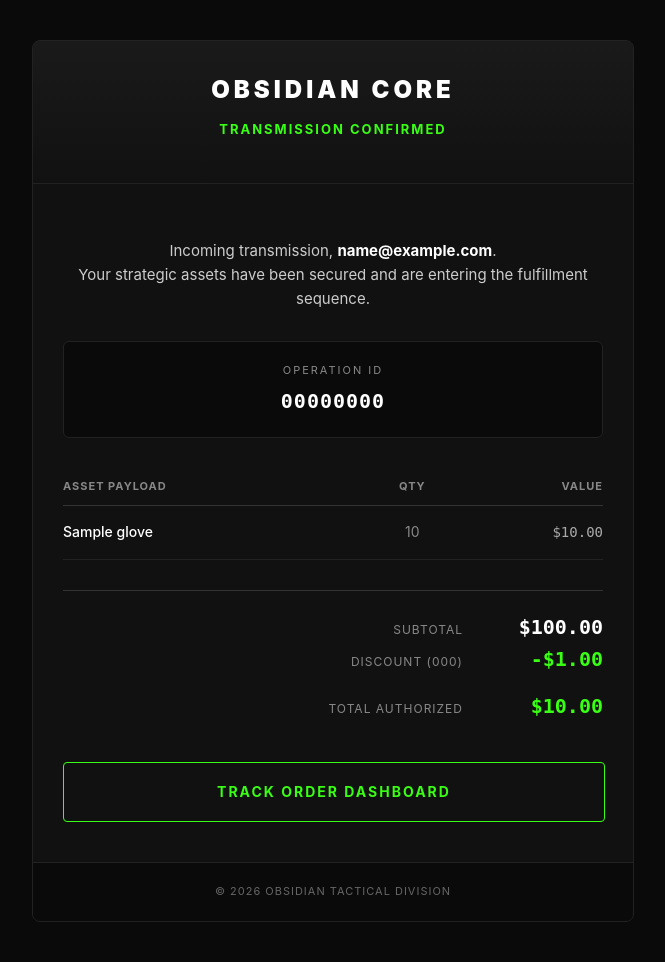
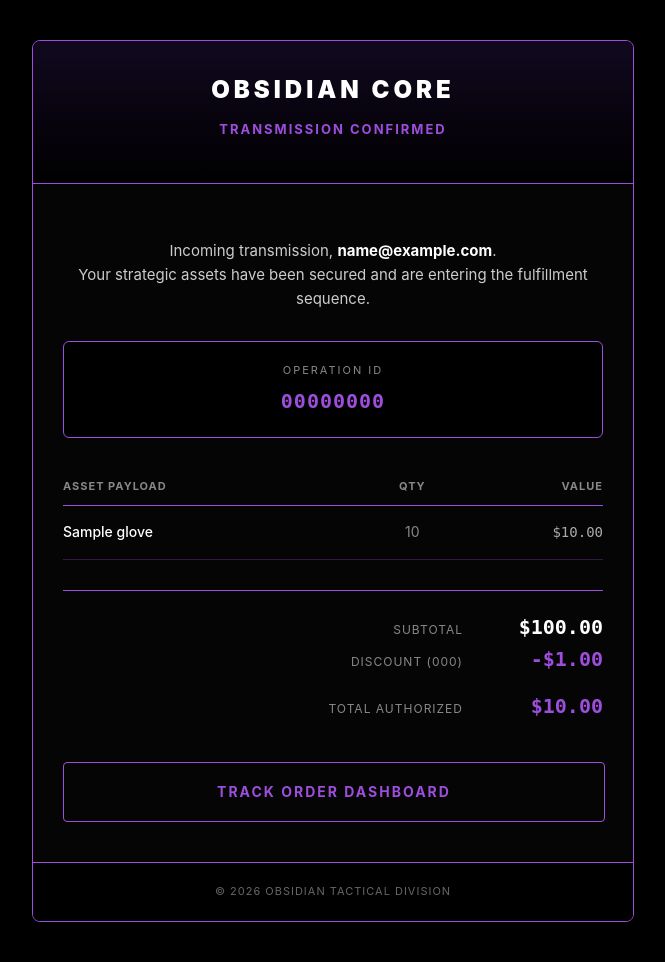
Before and after one commit to OliverCr11/obsidian-backend, a Django app: template orders/templates/orders/order_confirmation.html in a window 1280 px wide. Shown: the whole page, without its empty margins (307-972 px from the left). Run offline with Django 5.2, Linux system fonts and the light colour scheme; the template is opened without the code that fills it: values that come from a table or form of the project are taken from there, others are empty; tables that the repository leaves empty hold one stand-in row (values such as "Sample post").

Commit message:
style: updated email confirmation template to match dark luxury purple aesthetic

```diff
--- a/orders/templates/orders/order_confirmation.html
+++ b/orders/templates/orders/order_confirmation.html
@@ -4,7 +4,7 @@
     <meta charset="utf-8">
     <style>
         body {
-            background-color: #0a0a0a;
+            background-color: #000000;
             color: #ffffff;
             font-family: 'Inter', 'Helvetica Neue', Helvetica, Arial, sans-serif;
             margin: 0;
@@ -14,16 +14,16 @@
         .container {
             max-width: 600px;
             margin: 0 auto;
-            background-color: #111111;
-            border: 1px solid #222222;
+            background-color: #050505;
+            border: 1px solid #9D4EDD;
             border-radius: 8px;
             overflow: hidden;
         }
         .header {
             padding: 30px;
             text-align: center;
-            border-bottom: 1px solid #222222;
-            background: linear-gradient(180deg, #1a1a1a 0%, #111111 100%);
+            border-bottom: 1px solid #9D4EDD;
+            background: linear-gradient(180deg, #11081f 0%, #000000 100%);
         }
         .header h1 {
             margin: 0;
@@ -33,7 +33,7 @@
             color: #ffffff;
         }
         .header p {
-            color: #39FF14;
+            color: #9D4EDD;
             font-size: 13px;
             font-weight: bold;
             letter-spacing: 2px;
@@ -50,8 +50,8 @@
             text-align: center;
         }
         .panel {
-            background-color: #0a0a0a;
-            border: 1px solid #222222;
+            background-color: #000000;
+            border: 1px solid #9D4EDD;
             border-radius: 6px;
             padding: 20px;
             margin-bottom: 30px;
@@ -65,7 +65,7 @@
             margin: 0 0 5px 0;
         }
         .panel-value {
-            color: #ffffff;
+            color: #9D4EDD;
             font-size: 20px;
             font-family: monospace;
             font-weight: bold;
@@ -80,7 +80,7 @@
         .table th {
             text-align: left;
             padding: 10px 0;
-            border-bottom: 1px solid #333333;
+            border-bottom: 1px solid #9D4EDD;
             color: #888888;
             font-size: 11px;
             text-transform: uppercase;
@@ -88,7 +88,7 @@
         }
         .table td {
             padding: 15px 0;
-            border-bottom: 1px solid #222222;
+            border-bottom: 1px solid rgba(157, 78, 221, 0.3);
             font-size: 14px;
         }
         .item-name {
@@ -107,7 +107,7 @@
         .totals {
             display: table;
             width: 100%;
-            border-top: 1px solid #333333;
+            border-top: 1px solid #9D4EDD;
             padding-top: 20px;
             margin-bottom: 40px;
         }
@@ -126,7 +126,7 @@
         .totals-value {
             display: table-cell;
             text-align: right;
-            color: #39FF14;
+            color: #9D4EDD;
             font-size: 20px;
             font-family: monospace;
             font-weight: bold;
@@ -137,8 +137,8 @@
             width: 100%;
             text-align: center;
             background-color: transparent;
-            color: #39FF14;
-            border: 1px solid #39FF14;
+            color: #9D4EDD;
+            border: 1px solid #9D4EDD;
             padding: 18px 0;
             text-decoration: none;
             border-radius: 4px;
@@ -149,13 +149,13 @@
             transition: all 0.3s ease;
         }
         .btn:hover {
-            background-color: rgba(57, 255, 20, 0.1);
+            background-color: rgba(157, 78, 221, 0.1);
         }
         .footer {
             padding: 20px;
             text-align: center;
-            background-color: #0a0a0a;
-            border-top: 1px solid #222222;
+            background-color: #000000;
+            border-top: 1px solid #9D4EDD;
         }
         .footer p {
             color: #666666;
@@ -214,7 +214,7 @@
                 {% if order.coupon %}
                 <div class="totals-row">
                     <div class="totals-label">Discount ({{ order.coupon.code }})</div>
-                    <div class="totals-value" style="color: #39FF14;">-${{ order.discount_amount|floatformat:2 }}</div>
+                    <div class="totals-value" style="color: #9D4EDD;">-${{ order.discount_amount|floatformat:2 }}</div>
                 </div>
                 {% endif %}
                 <div class="totals-row">
```
